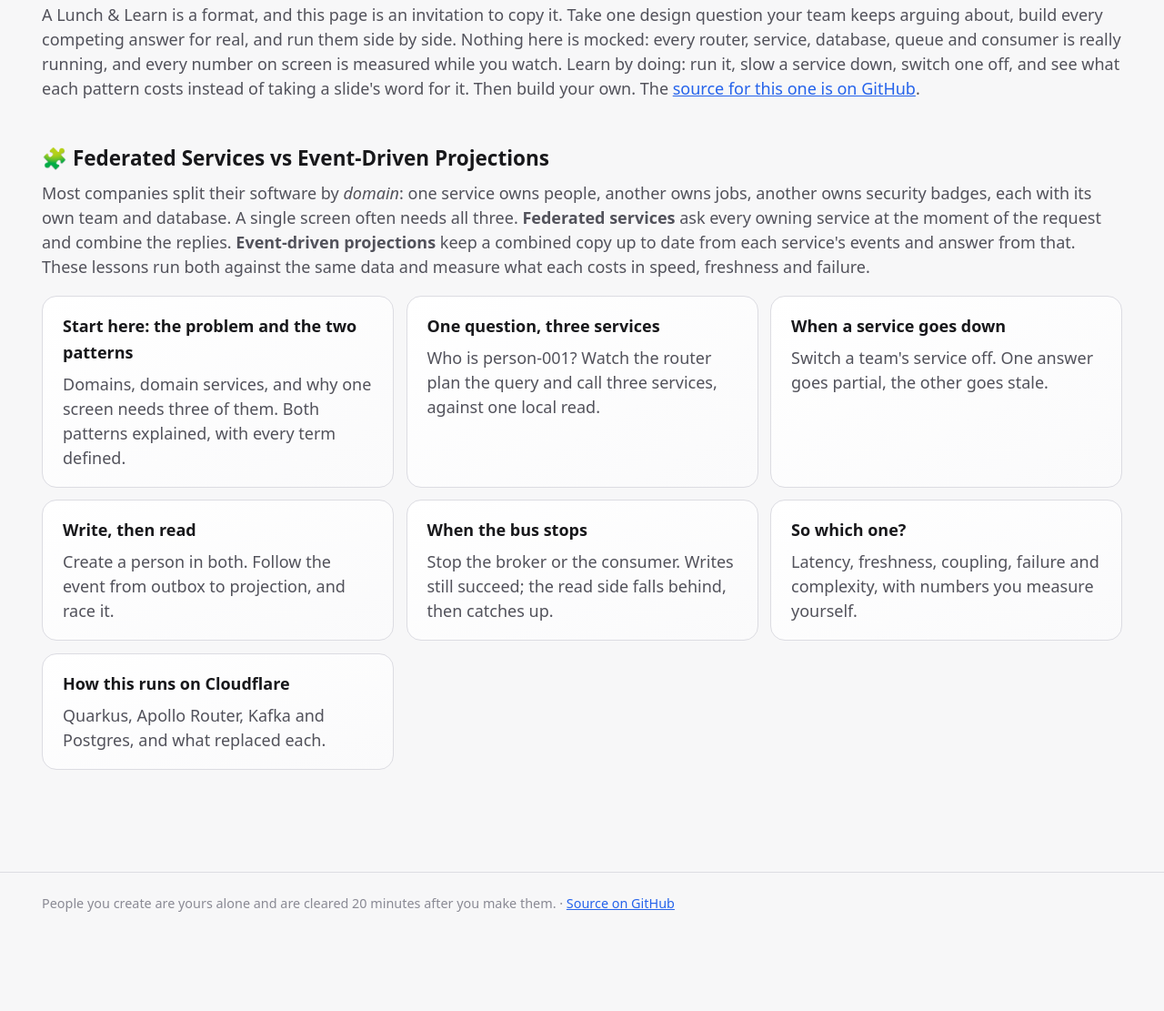
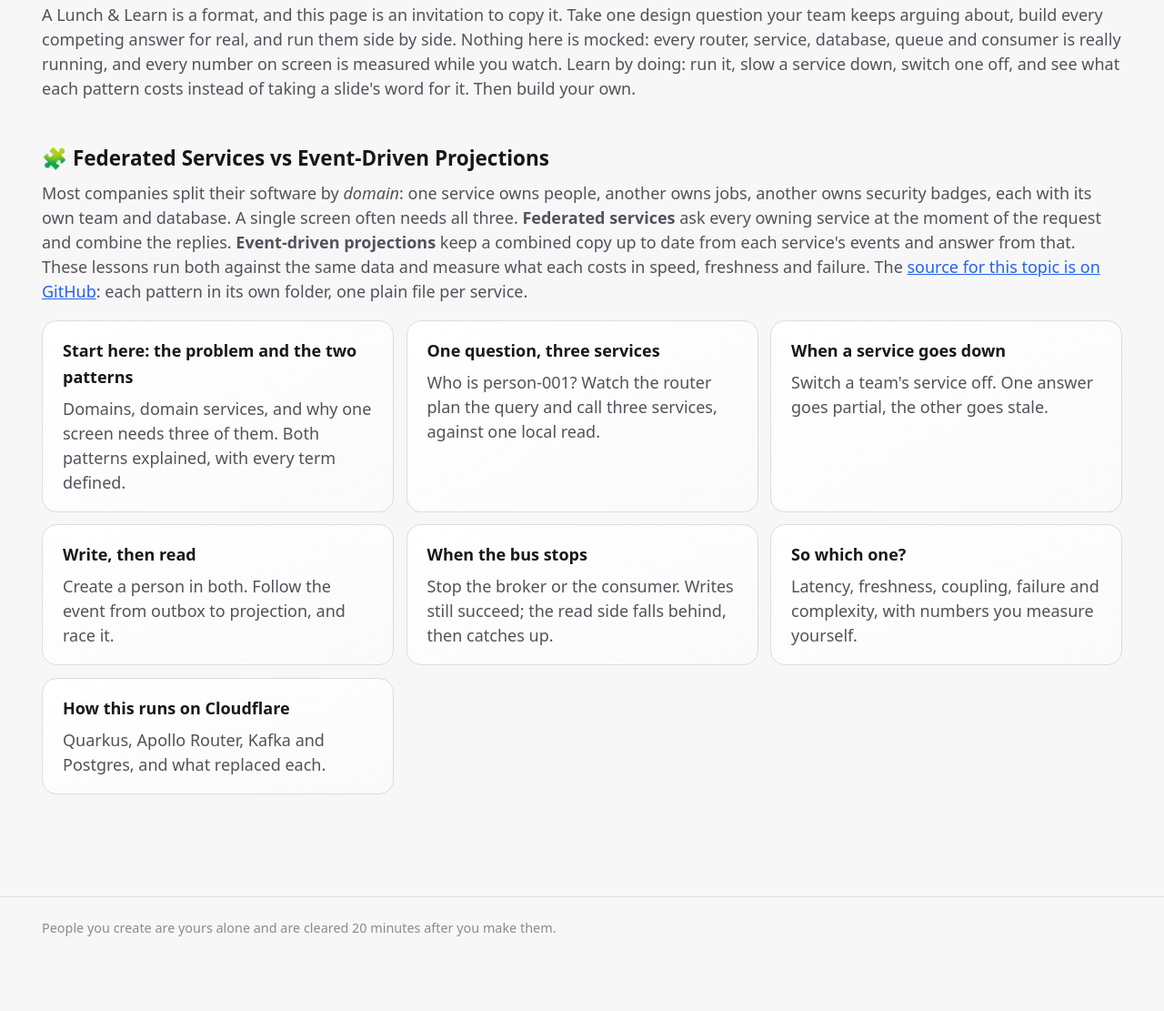
Before and after one commit to greg-m-k/apollo-lnl, a website: page site/web/public/index.html in a window 1280 px wide. Shown: the part 103-1214 px from the top of the page at 91% size. Before the commit the page ends 1187 px from the top, so only its background shows below. Drawn offline with Linux system fonts and the light colour scheme.

Commit message:
Link the source from the topic section, not the page summary
Why: the repo is the source of one topic (Federated Services vs
Event-Driven Projections), so the link belongs in that learning
section. It sat in the page's opening summary and the site footer.

What: removed the link from the home lead and the footer; the topic
paragraph now ends with "The source for this topic is on GitHub: each
pattern in its own folder, one plain file per service." The start
page keeps its link, since it is part of the topic.

Proof: the home UI test now asserts no repo link in the header or
footer and exactly one in the topic section; it failed (2 links in
header/footer) before the change and all 8 UI tests pass after.

Co-Authored-By: Claude Opus 5.5 <noreply@anthropic.com>
Claude-Session: https://claude.ai/code/session_01RY239jkW1dbFT5yidhWJ5D

```diff
--- a/site/web/public/index.html
+++ b/site/web/public/index.html
@@ -15,8 +15,7 @@
     <p class="lead">A Lunch &amp; Learn is a format, and this page is an invitation to copy it. Take one design question your team keeps
       arguing about, build every competing answer for real, and run them side by side. Nothing here is mocked: every router, service,
       database, queue and consumer is really running, and every number on screen is measured while you watch. Learn by doing: run it,
-      slow a service down, switch one off, and see what each pattern costs instead of taking a slide's word for it. Then build your own.
-      The <a href="https://github.com/greg-m-k/apollo-lnl">source for this one is on GitHub</a>.</p>
+      slow a service down, switch one off, and see what each pattern costs instead of taking a slide's word for it. Then build your own.</p>
   </header>
 
   <section class="topic" aria-labelledby="topic-0">
@@ -25,7 +24,8 @@
       badges, each with its own team and database. A single screen often needs all three. <strong>Federated services</strong> ask every
       owning service at the moment of the request and combine the replies. <strong>Event-driven projections</strong> keep a combined copy
       up to date from each service's events and answer from that. These lessons run both against the same data and measure what each costs
-      in speed, freshness and failure.</p>
+      in speed, freshness and failure. The <a href="https://github.com/greg-m-k/apollo-lnl">source for this topic is on GitHub</a>:
+      each pattern in its own folder, one plain file per service.</p>
     <ul class="cards">
       <li><a class="card" href="/start/"><h3>Start here: the problem and the two patterns</h3><p>Domains, domain services, and why one screen needs three of them. Both patterns explained, with every term defined.</p></a></li>
       <li><a class="card" href="/read/"><h3>One question, three services</h3><p>Who is person-001? Watch the router plan the query and call three services, against one local read.</p></a></li>
@@ -37,6 +37,6 @@
     </ul>
   </section>
 </main>
-<footer class="site">People you create are yours alone and are cleared 20 minutes after you make them. · <a href="https://github.com/greg-m-k/apollo-lnl">Source on GitHub</a></footer>
+<footer class="site">People you create are yours alone and are cleared 20 minutes after you make them.</footer>
 </body>
 </html>
```
Also changed, not shown: test/ui.mjs (+4 -1 lines).
